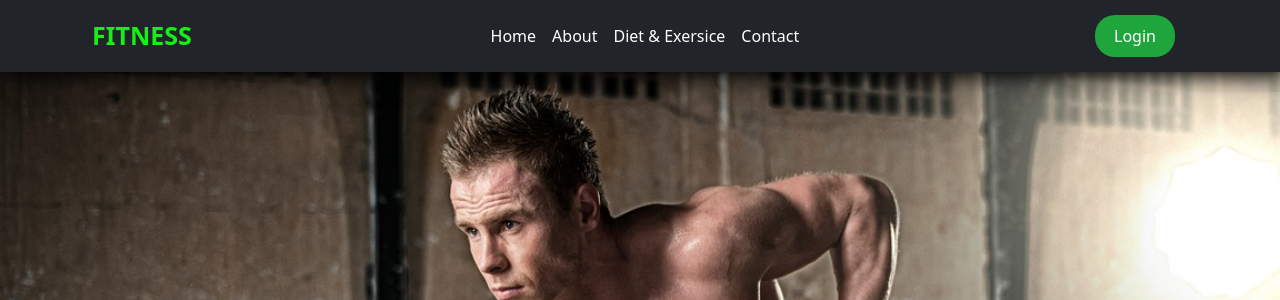
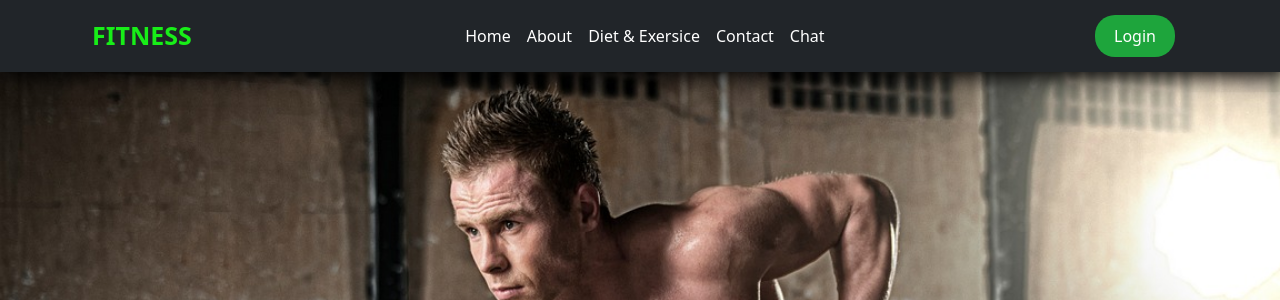
Before and after one commit to snetha1010/fitness, a Flask app: page / in a window 1280 px wide. Shown: the top 300 px of the page. Run offline with Flask 3, Linux system fonts and the light colour scheme.

Commit message:
Update index.html

```diff
--- a/templates/index.html
+++ b/templates/index.html
@@ -31,6 +31,10 @@
               </li>
               <li class="nav-item">
                 <a class="nav-link active"  href="#contact">Contact</a>
+              </li>
+
+                <li class="nav-item">
+                <a class="nav-link active"  href="/chat">Chat</a>
               </li>
             </ul>
             <div class="btn">
```
